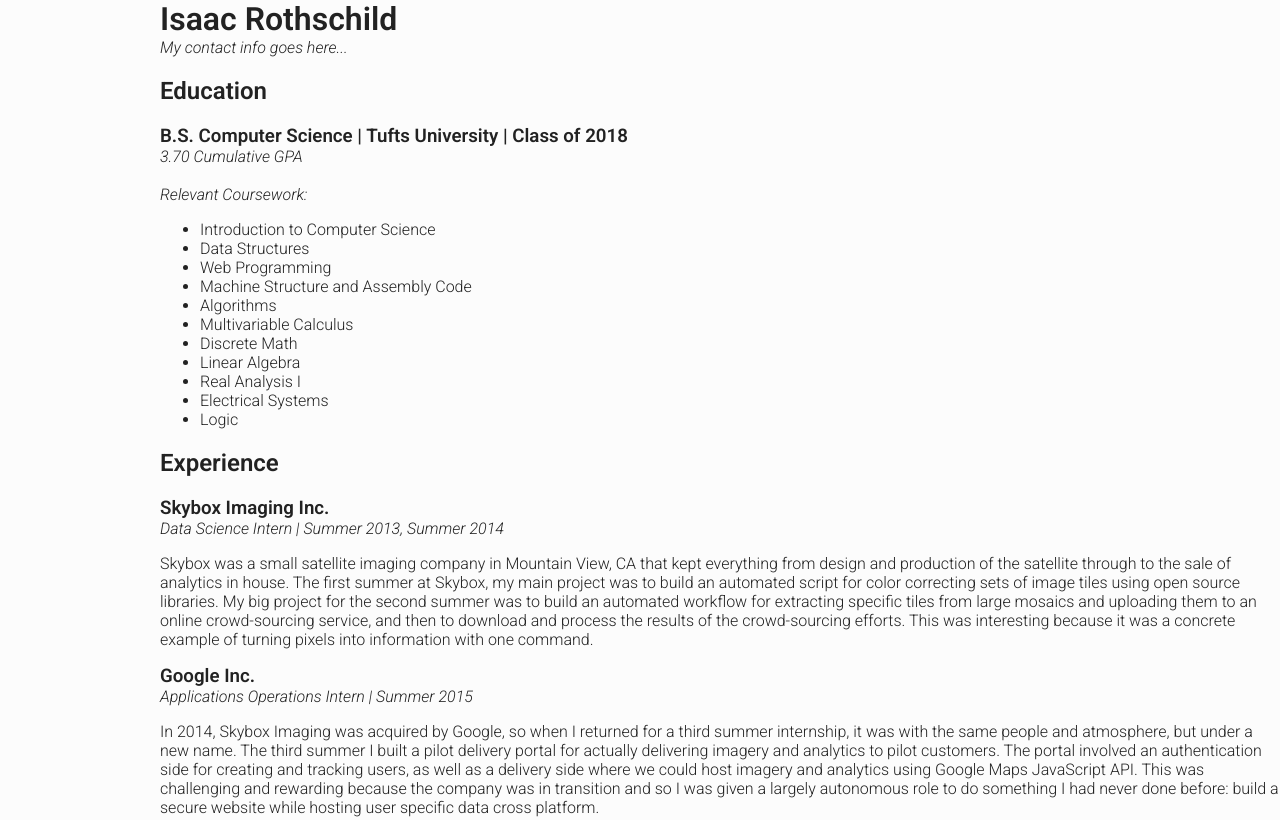
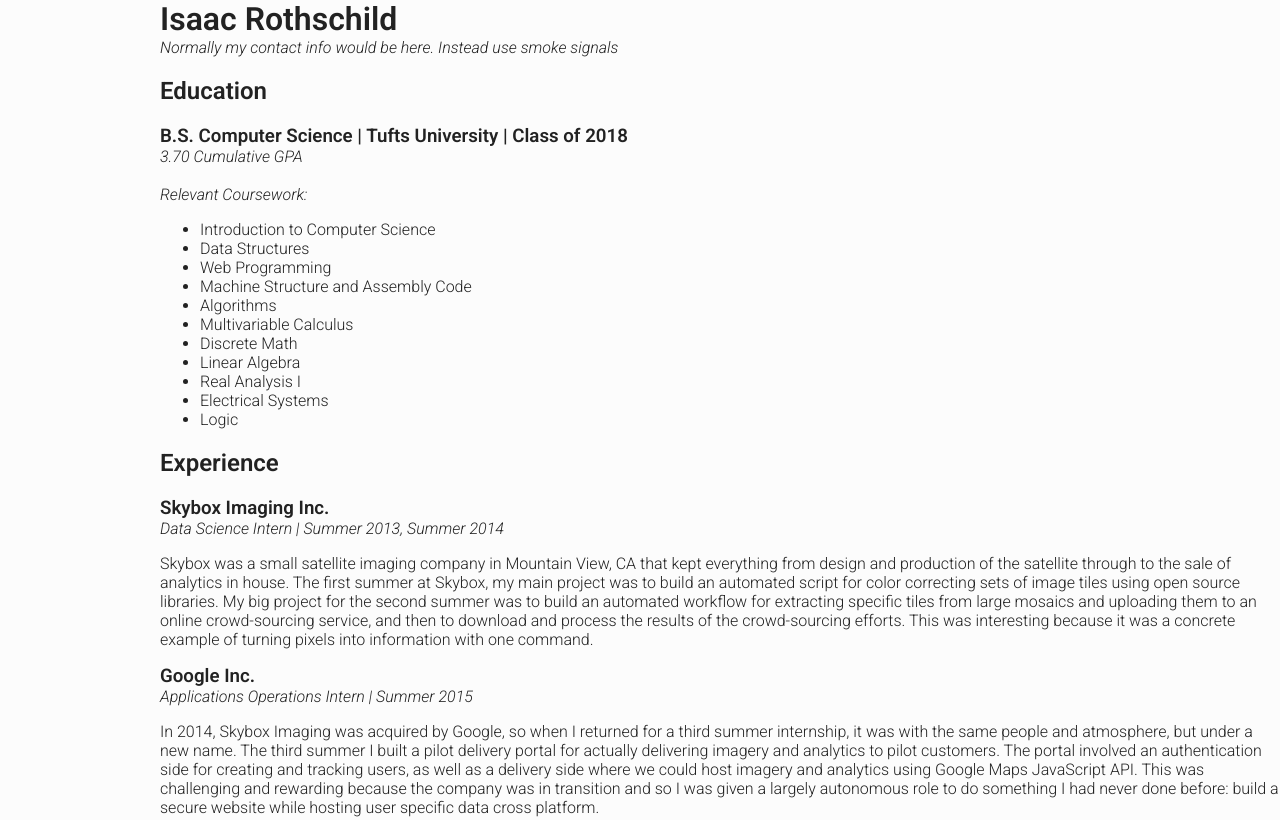
Before and after one commit to isaacwr/isaacwr.github.io, a plain HTML site: page resume.html in a window 1280 px wide. Shown: the top 820 px of the page. Drawn offline with Linux system fonts and the light colour scheme.

Commit message:
Minor revisions to phrasing

```diff
--- a/resume.html
+++ b/resume.html
@@ -7,7 +7,7 @@
 	</head>
 	<body>
 		<span class="resume-name">Isaac Rothschild</span>
-		<h6>My contact info goes here...</h6>
+		<h6>Normally my contact info would be here. Instead use smoke signals</h6>
 
 		<h2>Education</h2>
 		<h3>B.S. Computer Science | Tufts University | Class of 2018</h3>
```
Also changed, not shown: index.html (+1 -2 lines).
